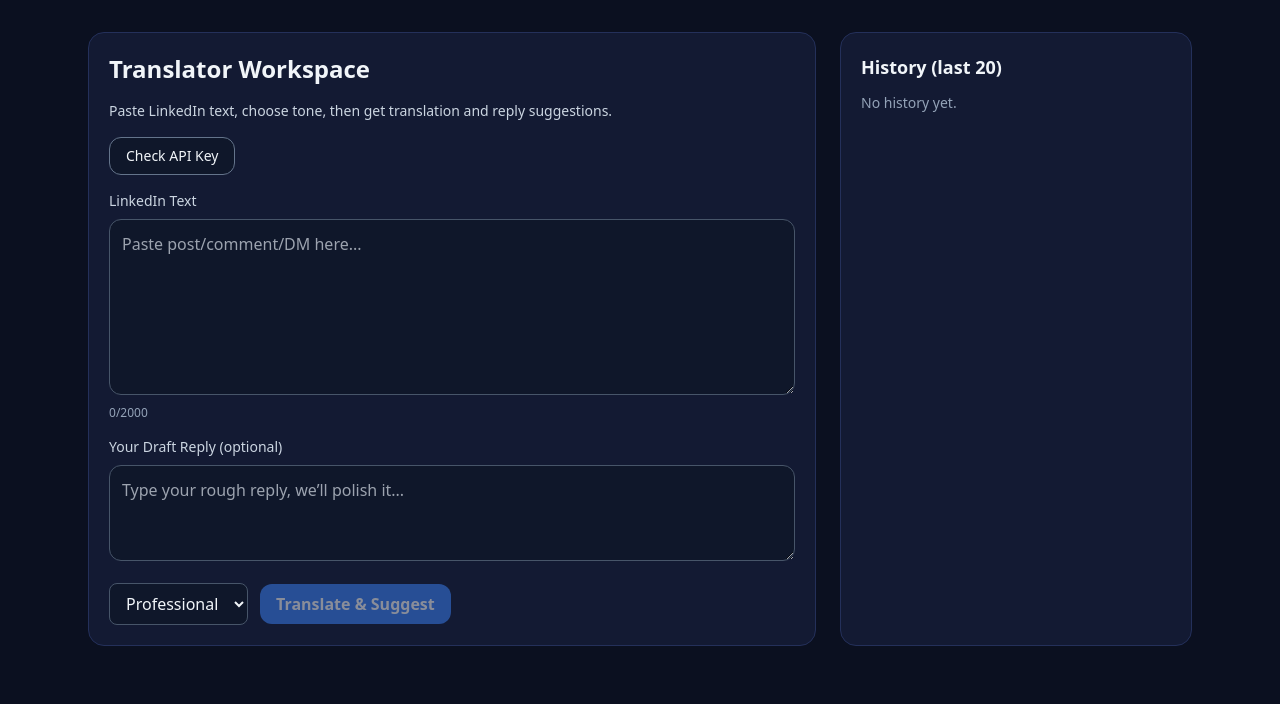
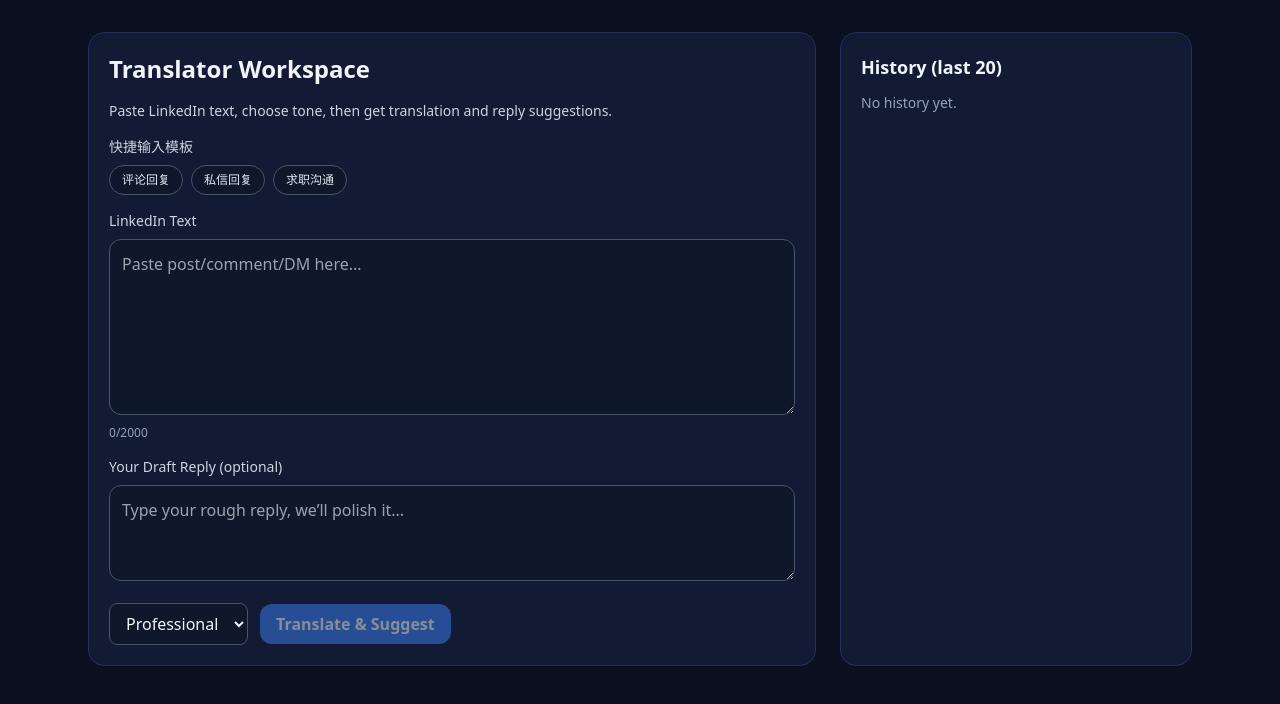
Before and after one commit to bingmeishi801-lgtm/linkedin-speak-translator, a Next.js app: page /app in a window 1280 px wide. Shown: the top 704 px of the page. Built offline with nearby package versions, Linux system fonts and the light colour scheme.

Commit message:
feat: add quick input templates and editable result panels

```diff
--- a/app/app/page.tsx
+++ b/app/app/page.tsx
@@ -17,14 +17,30 @@
 
 const HISTORY_KEY = "lst_history_v1";
 
+const INPUT_TEMPLATES = [
+  {
+    key: "comment-reply",
+    label: "评论回复",
+    text: "Great post. I especially liked your point on balancing speed and quality in product iteration. What metric do you prioritize first when trade-offs happen?",
+  },
+  {
+    key: "dm-reply",
+    label: "私信回复",
+    text: "Hi [Name], thanks for reaching out. I’m currently exploring AI product opportunities in global markets. Happy to connect and exchange ideas.",
+  },
+  {
+    key: "job-outreach",
+    label: "求职沟通",
+    text: "Hi [Name], I’ve been following your work on [Company/Product]. I’m interested in roles related to AI product building and growth. Would love to learn more about your team’s priorities.",
+  },
+];
+
 export default function AppPage() {
   const [text, setText] = useState("");
   const [draftReply, setDraftReply] = useState("");
   const [tone, setTone] = useState<Tone>("professional");
   const [loading, setLoading] = useState(false);
-  const [checking, setChecking] = useState(false);
   const [error, setError] = useState<string | null>(null);
-  const [healthMsg, setHealthMsg] = useState<string>("");
   const [data, setData] = useState<Resp | null>(null);
   const [history, setHistory] = useState<HistoryItem[]>([]);
   const [activeHistoryId, setActiveHistoryId] = useState<string>("");
@@ -60,22 +76,9 @@
     setTimeout(() => setToast(""), 1800);
   };
 
-  const checkHealth = async () => {
-    setHealthMsg("");
-    setChecking(true);
-    try {
-      const res = await fetch("/api/health");
-      const json = await res.json();
-      if (res.ok && json?.ok) {
-        setHealthMsg(`✅ ${json.message} (${json.model})`);
-      } else {
-        setHealthMsg(`❌ ${json?.message || "Health check failed"}`);
-      }
-    } catch {
-      setHealthMsg("❌ Health check failed due to network error.");
-    } finally {
-      setChecking(false);
-    }
+  const applyTemplate = (value: string) => {
+    setText(value);
+    setError(null);
   };
 
   const run = async () => {
@@ -144,21 +147,43 @@
     if (activeHistoryId === id) setActiveHistoryId("");
   };
 
+  const updateTranslation = (value: string) => {
+    setData((prev) => (prev ? { ...prev, translation: value } : prev));
+  };
+
+  const updateSuggestion = (idx: number, value: string) => {
+    setData((prev) => {
+      if (!prev) return prev;
+      const next = [...prev.suggestions];
+      next[idx] = value;
+      return { ...prev, suggestions: next };
+    });
+  };
+
+  const updatePolishedReply = (value: string) => {
+    setData((prev) => (prev ? { ...prev, polishedReply: value } : prev));
+  };
+
   return (
     <main className="mx-auto grid max-w-6xl gap-4 px-4 py-6 sm:gap-6 sm:px-6 sm:py-8 lg:grid-cols-3">
       <section className="space-y-4 rounded-2xl border border-line bg-card p-4 sm:p-5 lg:col-span-2">
         <h2 className="text-xl font-semibold sm:text-2xl">Translator Workspace</h2>
         <p className="text-sm text-slate-300">Paste LinkedIn text, choose tone, then get translation and reply suggestions.</p>
 
-        <div className="flex flex-col gap-2 sm:flex-row sm:items-center">
-          <button
-            className="w-full rounded-xl border border-slate-500 bg-slate-900 px-4 py-2 text-sm font-medium text-slate-100 hover:border-blue-400 sm:w-auto"
-            onClick={checkHealth}
-            disabled={checking}
-          >
-            {checking ? "Checking key..." : "Check API Key"}
-          </button>
-          {healthMsg && <p className="text-xs text-slate-300">{healthMsg}</p>}
+        <div>
+          <label className="mb-2 block text-sm text-slate-300">快捷输入模板</label>
+          <div className="flex flex-wrap gap-2">
+            {INPUT_TEMPLATES.map((t) => (
+              <button
+                key={t.key}
+                type="button"
+                className="rounded-full border border-slate-600 bg-slate-900 px-3 py-1.5 text-xs text-slate-200 hover:border-blue-400"
+                onClick={() => applyTemplate(t.text)}
+              >
+                {t.label}
+              </button>
+            ))}
+          </div>
         </div>
 
         <div>
@@ -207,16 +232,20 @@
           <div className="space-y-4 rounded-xl border border-slate-600 bg-slate-900/60 p-4">
             <div>
               <div className="mb-2 flex items-center justify-between">
-                <h3 className="font-semibold">Translation</h3>
+                <h3 className="font-semibold">Translation（可编辑）</h3>
                 <button className="text-sm text-blue-300" onClick={() => copy("translation", data.translation)}>
                   {copiedKey === "translation" ? "Copied ✓" : "Copy"}
                 </button>
               </div>
-              <p className="text-slate-200">{data.translation}</p>
+              <textarea
+                className="h-24 w-full rounded-lg border border-slate-700 bg-slate-950 p-3 text-slate-200 outline-none focus:border-blue-400"
+                value={data.translation}
+                onChange={(e) => updateTranslation(e.target.value)}
+              />
             </div>
 
             <div>
-              <h3 className="mb-2 font-semibold">Reply Suggestions</h3>
+              <h3 className="mb-2 font-semibold">Reply Suggestions（可编辑）</h3>
               <div className="space-y-2">
                 {data.suggestions.map((s, i) => (
                   <div key={i} className="rounded-lg border border-slate-700 bg-slate-950 p-3">
@@ -226,7 +255,11 @@
                         {copiedKey === `s-${i}` ? "Copied ✓" : "Copy"}
                       </button>
                     </div>
-                    <p>{s}</p>
+                    <textarea
+                      className="h-20 w-full rounded-lg border border-slate-800 bg-slate-900 p-2 outline-none focus:border-blue-400"
+                      value={s}
+                      onChange={(e) => updateSuggestion(i, e.target.value)}
+                    />
                   </div>
                 ))}
               </div>
@@ -234,12 +267,16 @@
 
             <div>
               <div className="mb-2 flex items-center justify-between">
-                <h3 className="font-semibold">Polished Reply</h3>
+                <h3 className="font-semibold">Polished Reply（可编辑）</h3>
                 <button className="text-sm text-blue-300" onClick={() => copy("polished", data.polishedReply)}>
                   {copiedKey === "polished" ? "Copied ✓" : "Copy"}
                 </button>
               </div>
-              <p className="text-slate-200">{data.polishedReply}</p>
+              <textarea
+                className="h-24 w-full rounded-lg border border-slate-700 bg-slate-950 p-3 text-slate-200 outline-none focus:border-blue-400"
+                value={data.polishedReply}
+                onChange={(e) => updatePolishedReply(e.target.value)}
+              />
             </div>
           </div>
         )}
```
